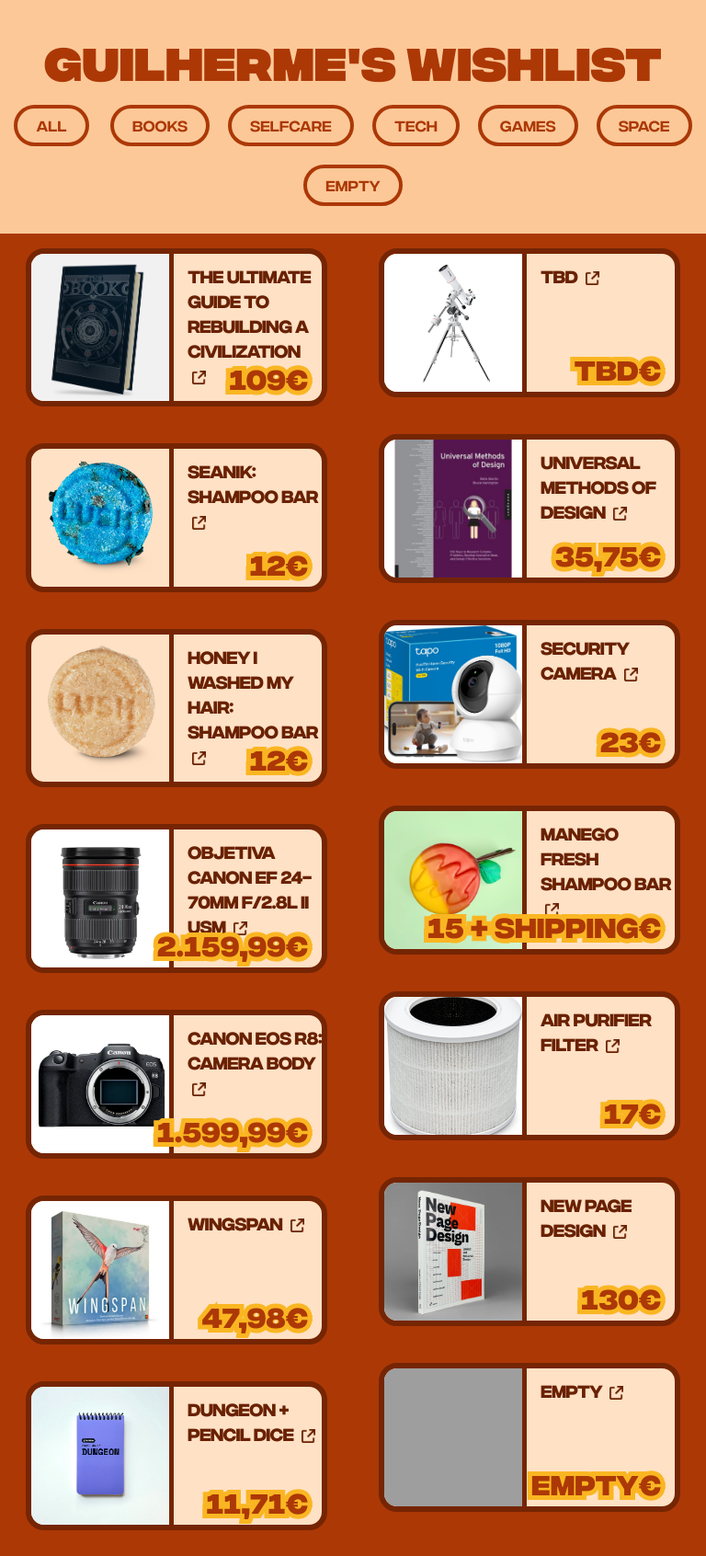
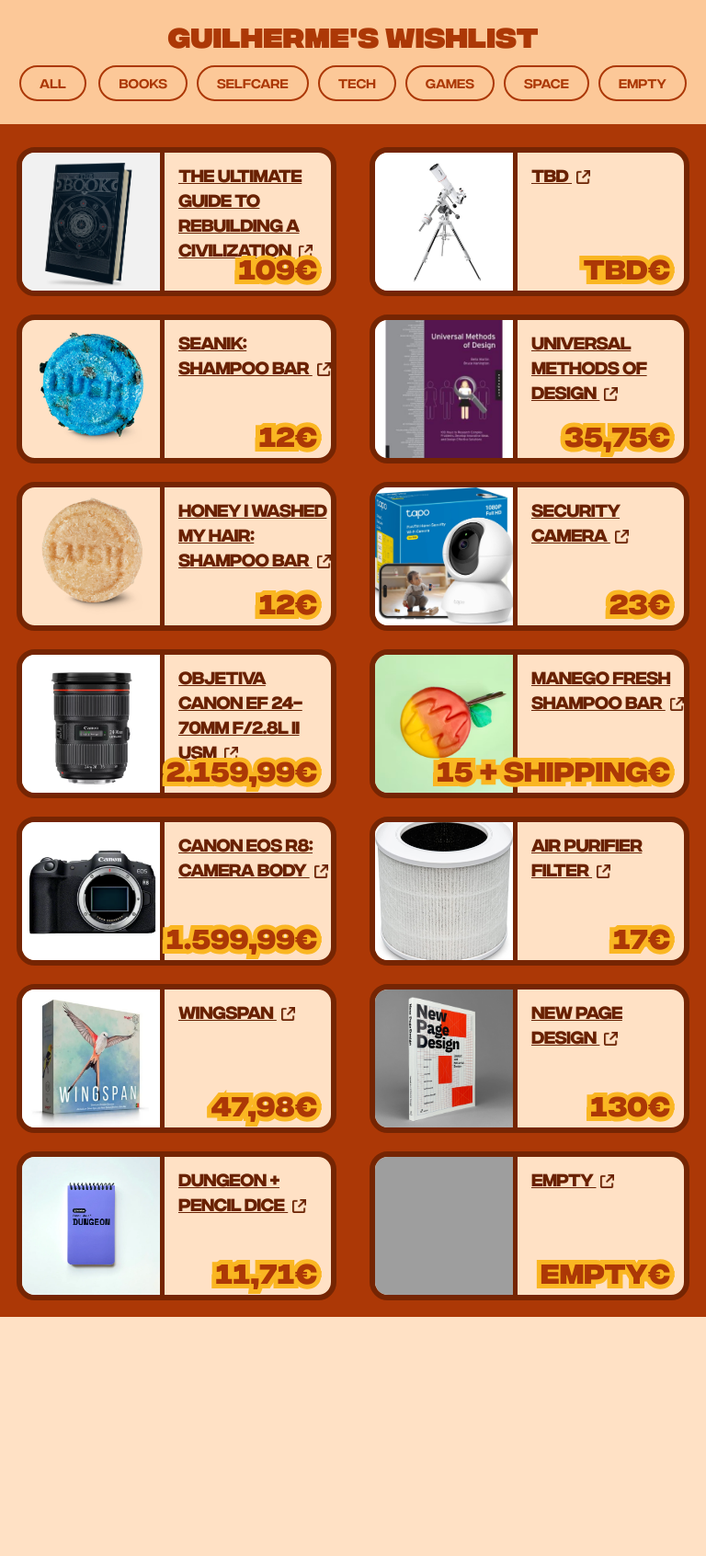
Before and after one commit to guilherme-vm/wishlist, a PHP site: page / in a window 768 px wide. Shown: the whole page at 92% size. After the commit the page ends 1432 px from the top, so only its background shows below. Run offline with PHP 8.4, Linux system fonts and the light colour scheme; grey boxes are pictures that could not be loaded.

Commit message:
Update style.css

```diff
--- a/style.css
+++ b/style.css
@@ -130,6 +130,7 @@ h2 {
     text-align: left;
     margin-left: 20px;
     margin-top: 10px;
+        text-decoration: underline;
 }
 
 .newTabIcon {
@@ -187,3 +188,31 @@ a:hover {
 
 
 }
+
+
+
+
+
+@media screen and (max-width: 818px) and (min-width: 600px)  {
+
+    h1{
+            font-size: 30px;}
+
+    .wishContainer{
+            margin-top: 150px;}
+
+    .wishProduct{
+        margin: 10px;
+    }
+
+    button {
+    border: 2px solid #AC3806;
+    font-size: 14px;
+    margin: 5px;
+}
+}
+
+
+@media screen and (max-width: 599px) {
+
+}
```
